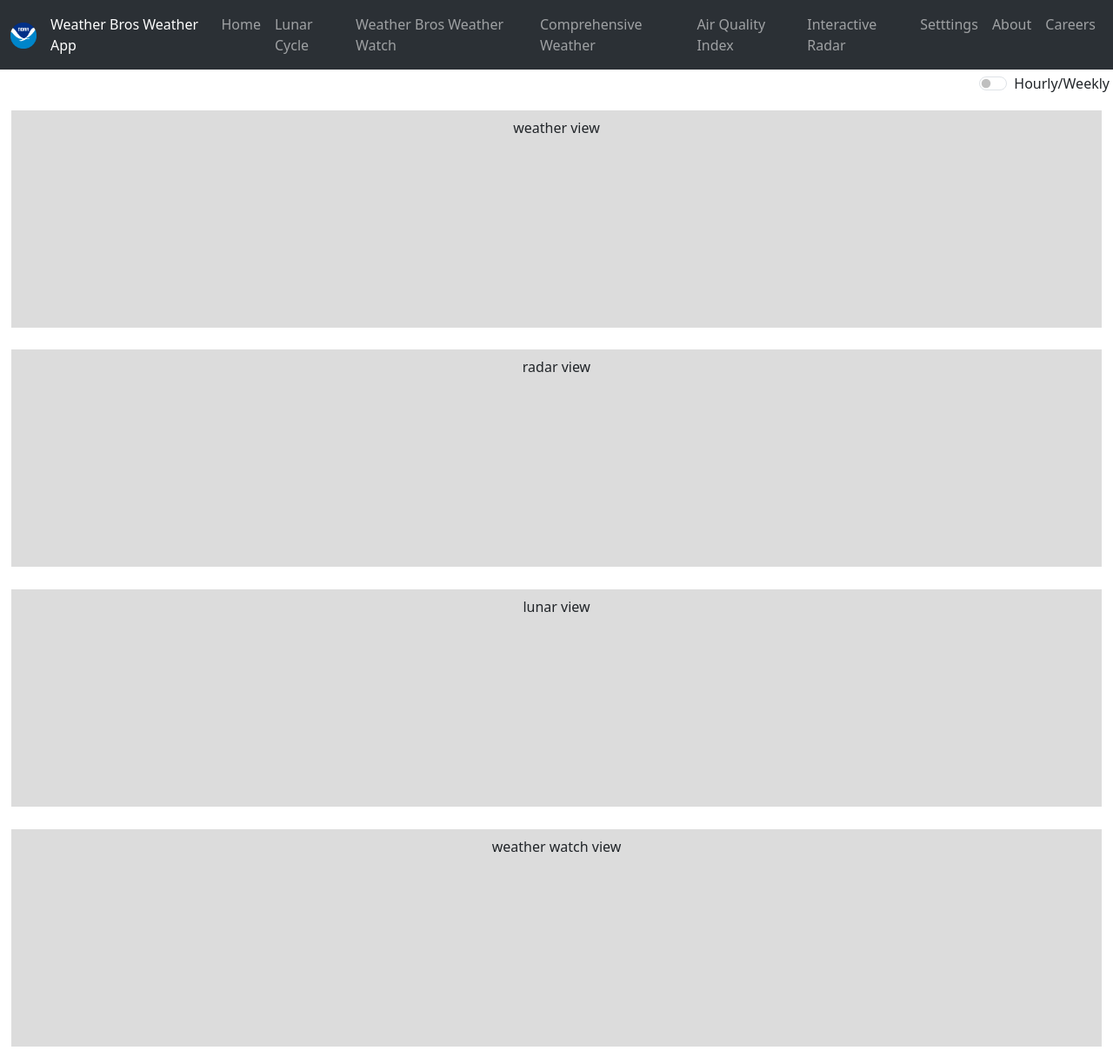
After one commit to sschr15/CSCI313-WeatherApp, a Django app: page /city_view in a window 1280 px wide. The commit adds this page. Shown: the whole page at 87% size. Run offline with Django 5.2, Linux system fonts and the light colour scheme.

Commit message:
Added navbar, city view, radar view, and lunar view.

```diff
--- /dev/null
+++ b/frontend/templates/expanded_city_view.html
@@ -0,0 +1,44 @@
+{% load static %}
+<!DOCTYPE html>
+<html lang="en">
+    <head>
+        <link href="https://cdn.jsdelivr.net/npm/bootstrap@5.3.3/dist/css/bootstrap.min.css" rel="stylesheet" integrity="sha384-QWTKZyjpPEjISv5WaRU9OFeRpok6YctnYmDr5pNlyT2bRjXh0JMhjY6hW+ALEwIH" crossorigin="anonymous">
+        <script src="https://cdn.jsdelivr.net/npm/bootstrap@5.3.3/dist/js/bootstrap.bundle.min.js" integrity="sha384-YvpcrYf0tY3lHB60NNkmXc5s9fDVZLESaAA55NDzOxhy9GkcIdslK1eN7N6jIeHz" crossorigin="anonymous"></script>
+        <link rel="manifest" href="{% static 'manifest.json' %}"/>
+        <link href="{% static 'css/styles.css' %}"/>
+        <title>Weather</title>
+    </head>
+
+    <body>
+        <script src="{% static 'scripts/main.js' %}"></script>
+        {% include 'header.html' %}
+        <div class="d-flex flex-row justify-content-end p-1">
+            <div class="form-check form-switch">
+                <input class="form-check-input" type="checkbox" role="switch" id="flexSwitchCheckDefault">
+                <label class="form-check-label" for="flexSwitchCheckDefault">Hourly/Weekly</label>
+            </div>
+        </div>
+        <div class="d-flex justify-content-center flex-column">
+            <div class="p-2" style="background-color:rgb(220, 220, 220); margin-top: 1%; margin-bottom:1%; margin-left:1%; margin-right:1%; height:250px">
+                <div class="text-center">
+                    weather view
+                </div>
+            </div>
+            <div class="p-2" style="background-color:rgb(220, 220, 220); margin-top: 1%; margin-bottom:1%; margin-left:1%; margin-right:1%; height:250px">
+                <div class="text-center">
+                    radar view
+                </div>
+            </div>
+            <div class="p-2" style="background-color:rgb(220, 220, 220); margin-top: 1%; margin-bottom:1%; margin-left:1%; margin-right:1%; height:250px">
+                <div class="text-center">
+                    lunar view
+                </div>
+            </div>
+            <div class="p-2" style="background-color:rgb(220, 220, 220); margin-top: 1%; margin-bottom:1%; margin-left:1%; margin-right:1%; height:250px">
+                <div class="text-center">
+                    weather watch view
+                </div>
+            </div>
+        </div>
+    </body>
+</html>
--- a/frontend/templates/header.html
+++ b/frontend/templates/header.html
@@ -3,3 +3,29 @@
 <meta name="viewport" content="width=device-width,user-scalable=no"/>
 <link href="{% static 'css/styles.css' %}"/>
 <link href="https://cdn.jsdelivr.net/npm/bootstrap@5.3.3/dist/css/bootstrap.min.css" rel="stylesheet" integrity="sha384-QWTKZyjpPEjISv5WaRU9OFeRpok6YctnYmDr5pNlyT2bRjXh0JMhjY6hW+ALEwIH" crossorigin="anonymous">
+<nav class="navbar navbar-expand-lg bg-body-tertiary" data-bs-theme="dark">
+    <div class="container-fluid">
+      <a class="navbar-brand" href="#">
+        <img src="{% static 'css/images/noaa_logo.png' %}" alt="NOAA logo" width="30" height="30">
+      </a>
+      <div style="color:white">
+      Weather Bros Weather App
+      </div>
+      <button class="navbar-toggler" type="button" data-bs-toggle="collapse" data-bs-target="#navbarNavAltMarkup" aria-controls="navbarNavAltMarkup" aria-expanded="false" aria-label="Toggle navigation">
+        <span class="navbar-toggler-icon"></span>
+      </button>
+      <div class="collapse navbar-collapse" id="navbarNavAltMarkup">
+        <div class="navbar-nav">
+          <a class="nav-link" aria-current="page" href="/">Home</a>
+          <a class="nav-link" href="lunar_view">Lunar Cycle</a>
+          <a class="nav-link" href="#">Weather Bros Weather Watch</a>
+          <a class="nav-link" href="city_view">Comprehensive Weather</a>
+          <a class="nav-link" href="#">Air Quality Index</a>
+          <a class="nav-link" href="radar_view">Interactive Radar</a>
+          <a class="nav-link" href="#">Setttings</a>
+          <a class="nav-link" href="#">About</a>
+          <a class="nav-link" href="#">Careers</a>
+        </div>
+      </div>
+    </div>
+  </nav>
--- a/frontend/urls.py
+++ b/frontend/urls.py
@@ -5,5 +5,7 @@ from .views import *
 
 urlpatterns = [
     path('', index, name='index'),
-
+    path('city_view', city_view, name='city_view' ),
+    path('lunar_view', lunar_view, name='lunar_view' ),
+    path('radar_view', radar_view, name='radar_view' ),
 ]
--- a/frontend/views.py
+++ b/frontend/views.py
@@ -3,3 +3,12 @@ from django.shortcuts import render
 
 def index(request):
     return render(request, 'index.html')
+
+def city_view(request):
+    return render(request, 'expanded_city_view.html')
+
+def lunar_view(request):
+    return render(request, 'expanded_lunar_view.html')
+
+def radar_view(request):
+    return render(request, 'expanded_radar_view.html')
```
Also changed, not shown: frontend/templates/expanded_lunar_view.html (added, +19 -0 lines), frontend/templates/expanded_radar_view.html (added, +19 -0 lines), frontend/templates/index.html (+43 -1 lines), frontend/static/css/images/noaa_logo.png (added), frontend/static/css/styles.css (added).
